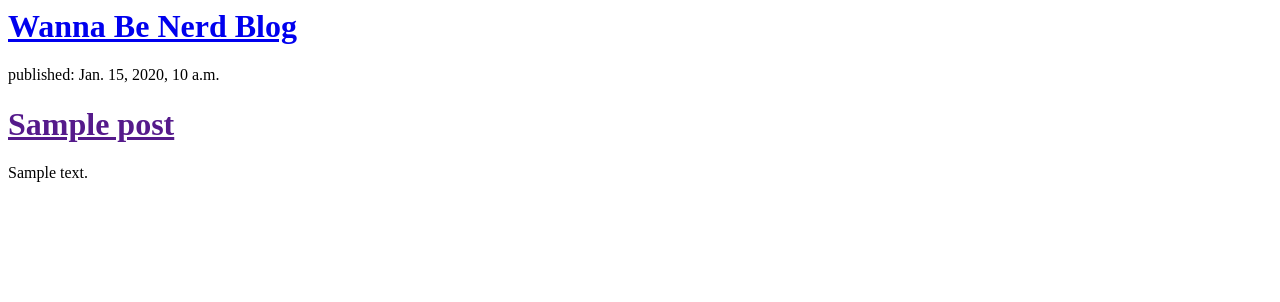
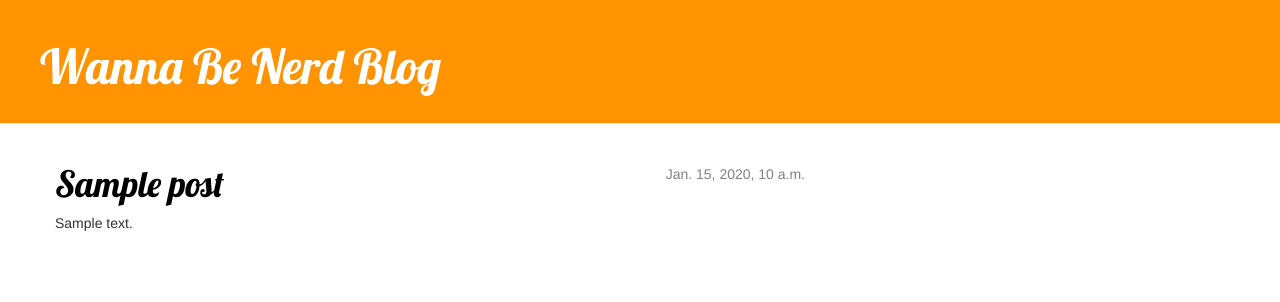
Before and after one commit to gitter-badger/Wanna-be-Nerd-Blog, a Django app: template blog/templates/blog/post_list.html in a window 1280 px wide. Shown: the top 302 px of the page. Run offline with Django 3.2, Linux system fonts and the light colour scheme; the template is opened without the code that fills it: values that come from a table or form of the project are taken from there, others are empty; tables that the repository leaves empty hold one stand-in row (values such as "Sample post"); some libraries are stand-ins or nearby versions.

Commit message:
Configured static file - added CSS

```diff
--- a/blog/templates/blog/post_list.html
+++ b/blog/templates/blog/post_list.html
@@ -1,11 +1,31 @@
-<div>
+{% load staticfiles %}
+<html>
+    <head>
+        <title>Wanna Be Nerd Blog</title>
+        <link rel="stylesheet" href="//maxcdn.bootstrapcdn.com/bootstrap/3.2.0/css/bootstrap.min.css">
+        <link rel="stylesheet" href="//maxcdn.bootstrapcdn.com/bootstrap/3.2.0/css/bootstrap-theme.min.css">
+        <link rel="stylesheet" href="{% static 'css/blog.css' %}">
+        <link href="//fonts.googleapis.com/css?family=Lobster&subset=latin,latin-ext" rel="stylesheet" type="text/css">
+    </head>
+    <body>
+        <div class="page-header">
             <h1><a href="/">Wanna Be Nerd Blog</a></h1>
         </div>
 
+        <div class="content container">
+            <div class="row">
+                <div class="col-md-8">
                     {% for post in posts %}
-    <div>
-        <p>published: {{ post.published_date }}</p>
+                        <div class="post">
+                            <div class="date">
+                                {{ post.published_date }}
+                            </div>
                             <h1><a href="">{{ post.title }}</a></h1>
                             <p>{{ post.text|linebreaks }}</p>
                         </div>
                     {% endfor %}
+                </div>
+            </div>
+        </div>
+    </body>
+</html>
--- a/mysite/settings.py
+++ b/mysite/settings.py
@@ -99,3 +99,7 @@ try:
     from .local_settings import *
 except ImportError:
     pass
+
+STATICFILES_DIRS = (
+    os.path.join(BASE_DIR, "static"),
+)
--- /dev/null
+++ b/static/css/blog.css
@@ -0,0 +1,47 @@
+.page-header {
+    background-color: #ff9400;
+    margin-top: 0;
+    padding: 20px 20px 20px 40px;
+}
+
+.page-header h1, .page-header h1 a, .page-header h1 a:visited, .page-header h1 a:active {
+    color: #ffffff;
+    font-size: 36pt;
+    text-decoration: none;
+}
+
+.content {
+    margin-left: 40px;
+}
+
+h1, h2, h3, h4 {
+    font-family: 'Lobster', cursive;
+}
+
+.date {
+    float: right;
+    color: #828282;
+}
+
+.save {
+    float: right;
+}
+
+.post-form textarea, .post-form input {
+    width: 100%;
+}
+
+.top-menu, .top-menu:hover, .top-menu:visited {
+    color: #ffffff;
+    float: right;
+    font-size: 26pt;
+    margin-right: 20px;
+}
+
+.post {
+    margin-bottom: 70px;
+}
+
+.post h1 a, .post h1 a:visited {
+    color: #000000;
+}
```
Lines whose indentation alone changed are shown as unchanged.
